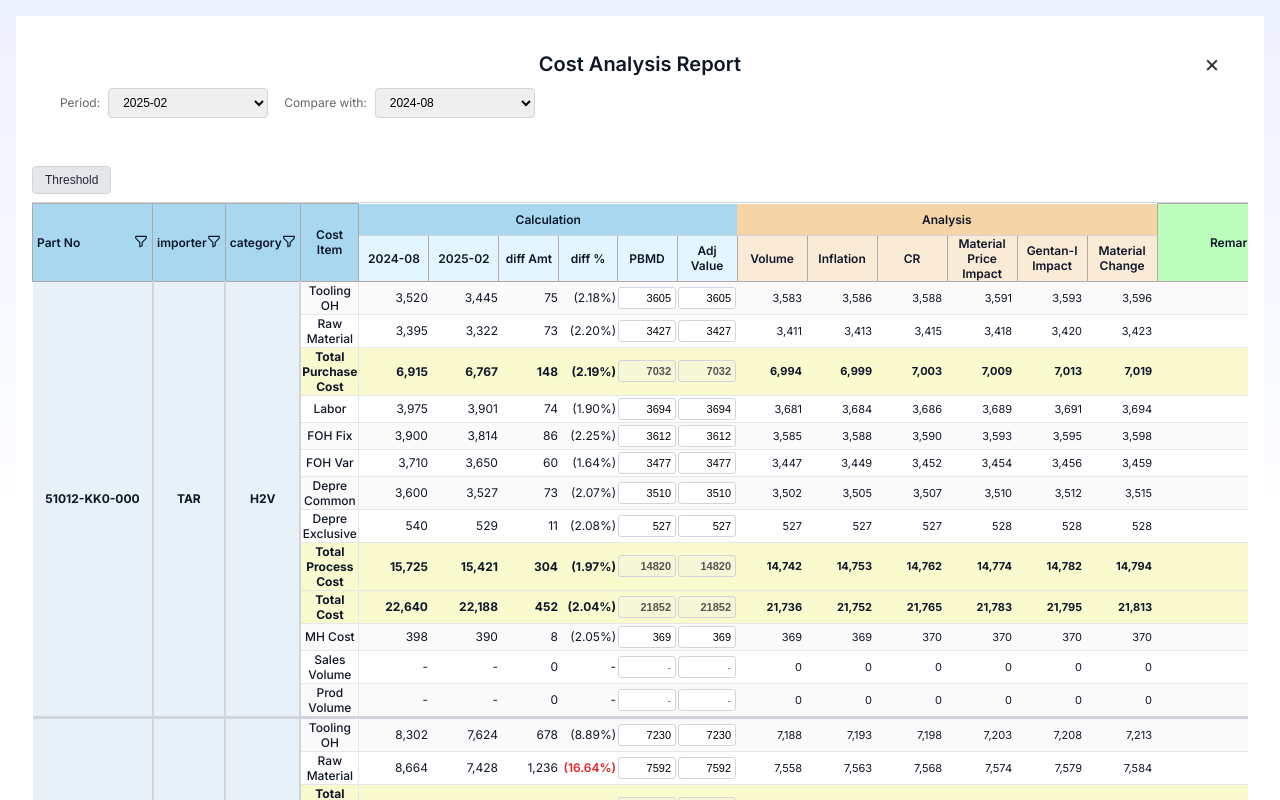
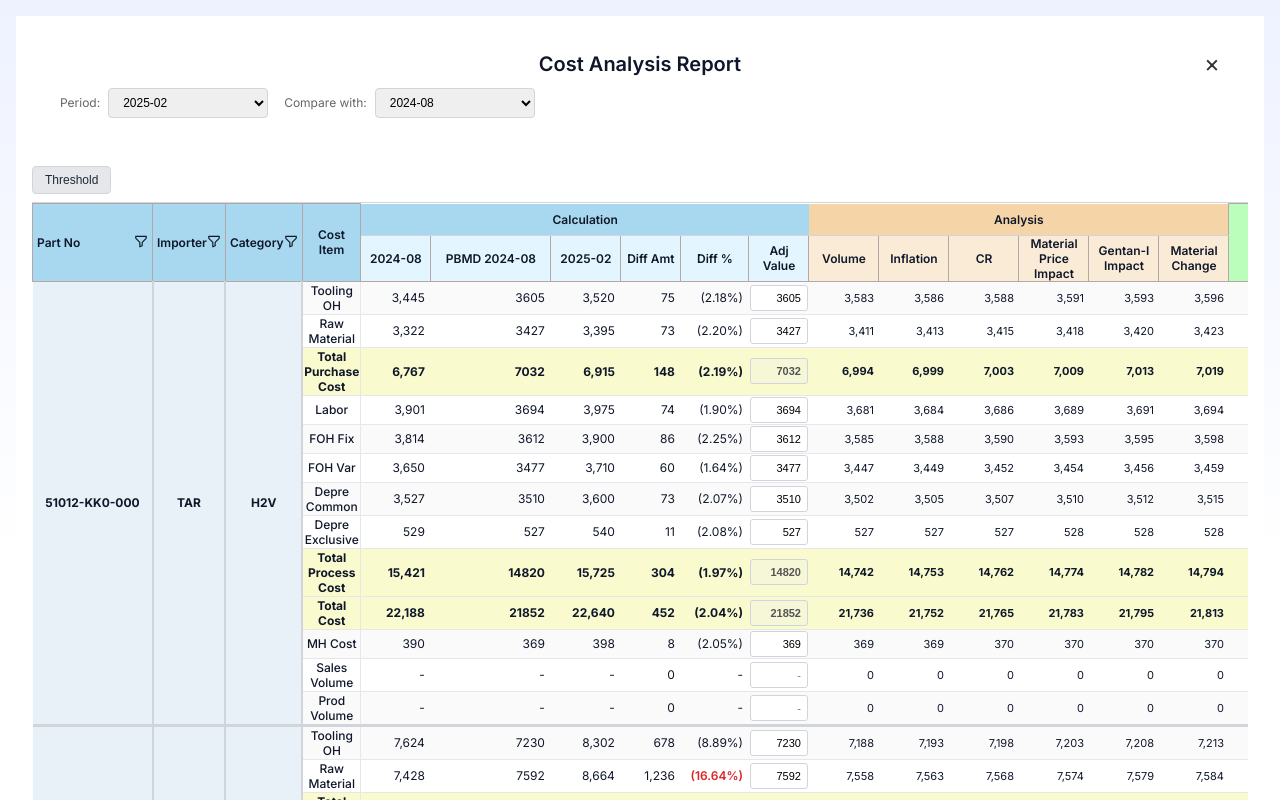
Before and after one commit to ari-fikri/finance-dashboard, a React (Vite) app: page /ppr in a window 1280 px wide. Shown: the top 800 px of the page. Built offline with nearby package versions, Linux system fonts and the light colour scheme.

Commit message:
- Move PBMD column as second column - change the Calculation sub columns height

```diff
--- a/src/components/CostItemRow.jsx
+++ b/src/components/CostItemRow.jsx
@@ -75,19 +75,23 @@ export function CostItemRow(props) {
       <td className="td-default" style={{fontWeight: isSummaryRow ? 'bold' : 500, borderRight: "1px solid #e5e7eb" }}>
         {costItem}
       </td>
-      <td className="td-default" style={{textAlign: "right", fontWeight: isSummaryRow ? 'bold' : 'normal' }}>
+      <td className="td-default" style={{textAlign: "right", fontWeight: isSummaryRow ? 'bold' : 'normal', padding:"6px" }}>
+        {previousValue ? previousValue.toLocaleString(undefined, { maximumFractionDigits: 0 }) : "-"}
+      </td>
+      <td className="td-default" style={{textAlign: "right", fontWeight: isSummaryRow ? 'bold' : 'normal', padding:"6px" }}>
+        {pbmdDisplayValue || "-"}
+      </td>
+      <td className="td-default" style={{textAlign: "right", fontWeight: isSummaryRow ? 'bold' : 'normal', padding:"6px" }}>
         {currentValue ? currentValue.toLocaleString(undefined, { maximumFractionDigits: 0 }) : "-"}
       </td>
-      <td className="td-default" style={{textAlign: "right", fontWeight: isSummaryRow ? 'bold' : 'normal' }}>
-        {previousValue ? previousValue.toLocaleString(undefined, { maximumFractionDigits: 0 }) : "-"}
-      </td>
-      <td className="td-default" style={{textAlign: "right", fontWeight: isSummaryRow ? 'bold' : 'normal' }}>
+      <td className="td-default" style={{textAlign: "right", fontWeight: isSummaryRow ? 'bold' : 'normal', padding:"6px" }}>
         {diffAmt !== null ? diffAmt.toLocaleString(undefined, { maximumFractionDigits: 0 }) : "-"}
       </td>
       <td className="td-default" style={{
         textAlign: "right",
         color: diffPercent && Math.abs(diffPercent) > 15 ? "#dc2626" : "inherit",
-        fontWeight: isSummaryRow ? 'bold' : (diffPercent && Math.abs(diffPercent) > 15 ? 600 : "normal")
+        fontWeight: isSummaryRow ? 'bold' : (diffPercent && Math.abs(diffPercent) > 15 ? 600 : "normal"),
+        padding:"6px"
       }}>
         {diffPercent ? (
           `(${diffPercent.toFixed(2)}%)`
@@ -97,19 +101,9 @@ export function CostItemRow(props) {
         <input
           type="text"
           placeholder="-"
-          value={pbmdDisplayValue}
-          onChange={(e) => handleCellChange(part.part_no, costItem, "PBMD", e.target.value)}
-          style={{ width: "100%", padding: "4px", border: "1px solid #d1d5db", borderRadius: 3, fontSize: 11, textAlign: "right", fontWeight: isSummaryRow ? 'bold' : 'normal' }}
-          disabled={isCalculatedRow}
-        />
-      </td>
-      <td className="td-default" style={{textAlign: "center" }}>
-        <input
-          type="text"
-          placeholder="-"
           value={adjDisplayValue}
           onChange={(e) => handleCellChange(part.part_no, costItem, "Adj", e.target.value)}
-          style={{ width: "100%", padding: "4px", border: "1px solid #d1d5db", borderRadius: 3, fontSize: 11, textAlign: "right", fontWeight: isSummaryRow ? 'bold' : 'normal' }}
+          style={{ width: "100%", padding: "6px", border: "1px solid #d1d5db", borderRadius: 3, fontSize: 11, textAlign: "right", fontWeight: isSummaryRow ? 'bold' : 'normal' }}
           disabled={isCalculatedRow}
         />
       </td>
--- a/src/components/PPRTable.jsx
+++ b/src/components/PPRTable.jsx
@@ -72,7 +72,7 @@ export function PPRTable(props) {
             </th>
             <th rowSpan={2} className="tbl-header" style={{position: 'relative'}}>
               <div style={{ display: 'flex', justifyContent: 'space-between', alignItems: 'center' }}>
-                <span>importer</span>
+                <span>Importer</span>
                 <span style={{ cursor: 'pointer' }} onClick={() => !isAnyFilterActive || filterStates.importer ? toggleFilter('importer') : null}>
                   <FunnelIcon filled={filteredImporters.length < uniqueImporters.length} />
                 </span>
@@ -89,7 +89,7 @@ export function PPRTable(props) {
             </th>
             <th rowSpan={2} className="tbl-header" style={{position: 'relative'}}>
               <div style={{ display: 'flex', justifyContent: 'space-between', alignItems: 'center' }}>
-                <span>category</span>
+                <span>Category</span>
                 <span style={{ cursor: 'pointer' }} onClick={() => !isAnyFilterActive || filterStates.category ? toggleFilter('category') : null}>
                   <FunnelIcon filled={filteredCategories.length < uniqueCategories.length} />
                 </span>
@@ -119,10 +119,10 @@ export function PPRTable(props) {
           </tr>
           <tr style={{ borderBottom: "1px solid #d1d5db" }}>
             <th className="tbl-header" style={{ minWidth: 70, background: '#e3f6ff' }}>{comparisonPeriod}</th>
+            <th className="tbl-header" style={{minWidth: 120, background: '#e3f6ff' }}>{`PBMD ${comparisonPeriod}`}</th>
             <th className="tbl-header" style={{minWidth: 70, background: '#e3f6ff' }}>{selectedPeriod}</th>
-            <th className="tbl-header" style={{minWidth: 60, background: '#e3f6ff' }}>diff Amt</th>
-            <th className="tbl-header" style={{minWidth: 50, background: '#e3f6ff' }}>diff %</th>
-            <th className="tbl-header" style={{minWidth: 60, background: '#e3f6ff' }}>PBMD</th>
+            <th className="tbl-header" style={{minWidth: 60, background: '#e3f6ff' }}>Diff Amt</th>
+            <th className="tbl-header" style={{minWidth: 50, background: '#e3f6ff' }}>Diff %</th>
             <th className="tbl-header" style={{minWidth: 60, background: '#e3f6ff' }}>Adj Value</th>
             {ANALYSIS_COLUMNS.map(col => (
               <th key={col} className="tbl-header"  style={{minWidth: 70, background: '#faebd7' }}>{col}</th>
```
